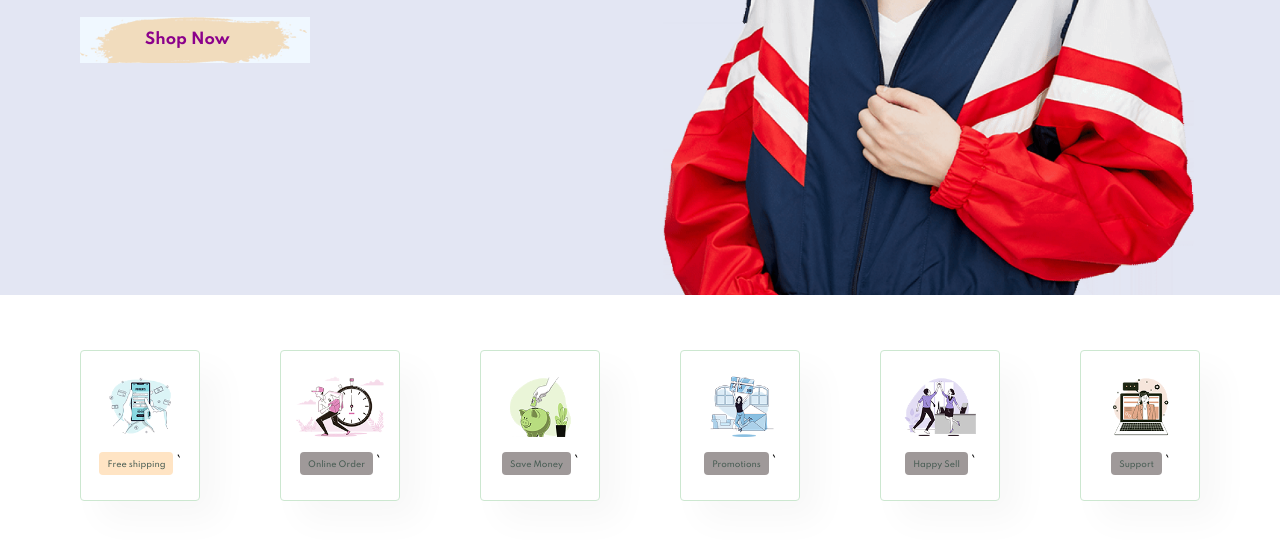
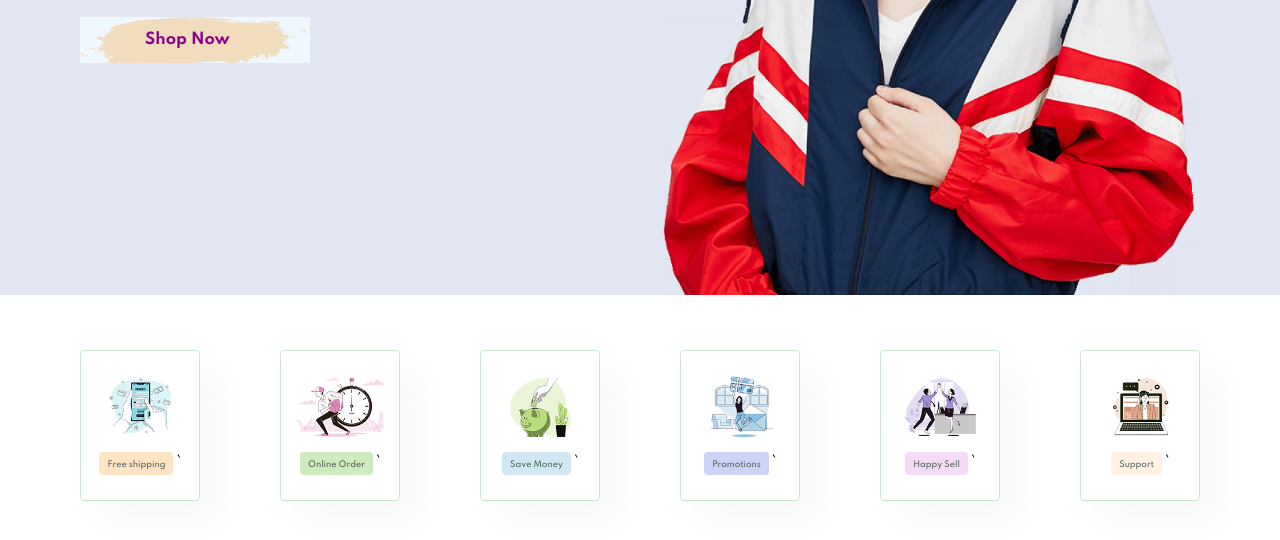
Before and after one commit to akashRanjanT/shoppingcart, a plain HTML site: page index.html in a window 1280 px wide. Shown: the part 510-1050 px from the top of the page. Drawn offline with Linux system fonts and the light colour scheme.

Commit message:
upto feature sections finish

```diff
--- a/style.css
+++ b/style.css
@@ -172,22 +172,22 @@ body {
 }
 
 #feature .fe-box:nth-child(2) h6{
-background-color: rgb(159, 153, 153);
+background-color: #cdebbc;
 }
 
 
 #feature .fe-box:nth-child(3) h6{
-  background-color: rgb(159, 153, 153);
+  background-color: #d1e8f2;
 }
 
 #feature .fe-box:nth-child(4) h6{
-  background-color: rgb(159, 153, 153);
+  background-color: #cdd4f8;
 }
 
 #feature .fe-box:nth-child(5) h6{
-  background-color: rgb(159, 153, 153);
+  background-color: #f6dbf6;
 }
 
 #feature .fe-box:nth-child(6) h6{
-  background-color: rgb(159, 153, 153);
+  background-color: #fff2e5;
 }
```
